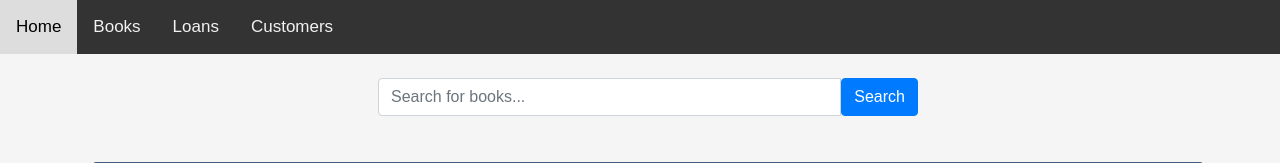
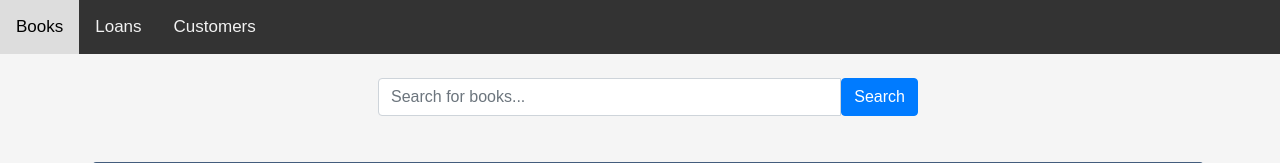
Before and after one commit to inbalmagen/library, a Flask app: page / in a window 1280 px wide. Shown: the top 163 px of the page. Run offline with Flask 3, Linux system fonts and the light colour scheme; data comes from the database, SQL or seed files in the repository; some libraries are stand-ins or nearby versions.

Commit message:
delete home page

```diff
--- a/books.py
+++ b/books.py
@@ -15,8 +15,6 @@
     book = Books.query.get_or_404(id)
     return json.dumps(book.to_dict())
 
-# Add other book-related routes here
-# Example: route for adding a book
 @books_blueprint.route("/", methods=['POST'])
 def add_book():
     data = request.get_json()
--- a/customers.py
+++ b/customers.py
@@ -15,8 +15,6 @@
     customer = Customers.query.get_or_404(id)
     return json.dumps(customer.to_dict())
 
-# Add other customer-related routes here
-# Example: route for updating a customer
 @customers_blueprint.route("/<id>", methods=['PUT'])
 def update_customer(id):
     customer = Customers.query.get_or_404(id)
--- a/models.py
+++ b/models.py
@@ -48,8 +48,6 @@
 # Loans Model
 class Loans(db.Model):
     id = db.Column('id', db.Integer, primary_key=True)
-    # customer_id = db.Column(db.Integer, db.ForeignKey('customers.id'))
-    # book_id = db.Column(db.Integer, db.ForeignKey('books.id'))
     customer_id = db.Column(db.Integer, db.ForeignKey('customers.id'))
     book_id = db.Column(db.Integer, db.ForeignKey('books.id'))
     loan_date = db.Column(db.String(200))
--- a/templates/base.html
+++ b/templates/base.html
@@ -52,7 +52,6 @@
 <body>
 
 <div class="topnav">
-  <a href="/">Home</a>
   <a href="/booksPage">Books</a>
   <a href="/loansPage">Loans</a>
   <a href="/customersPage">Customers</a>
--- a/templates/index1.html
+++ b/templates/index1.html
@@ -13,8 +13,6 @@
 		$("#bookId2").val( myBookId2 );
 
 	});
-
-	// const MY_SERVER = 'http://127.0.0.1:5000';
 
 	const addNewBook = async () => {
 		console.log('inside add new book')
```
Also changed, not shown: app.py (+3 -7 lines), templates/loans1.html (+3 -13 lines).
